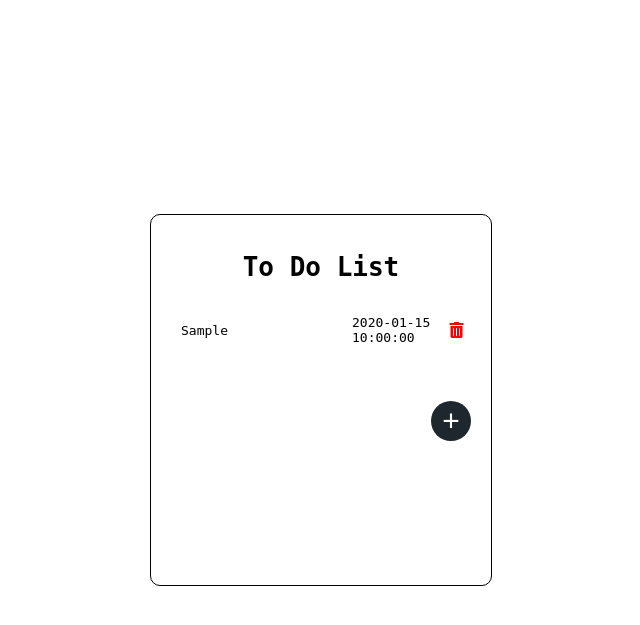
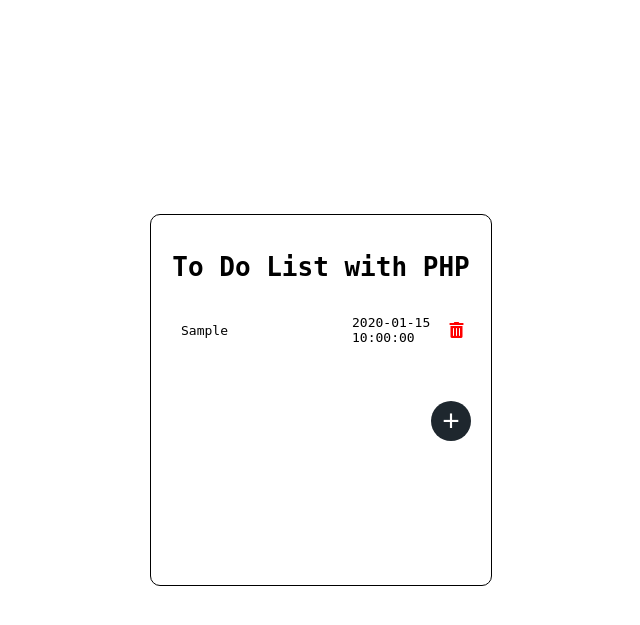
Before and after one commit to bukanprogrammer/to_do_list, a PHP site: page / in a window 1280 px wide. Shown: the top 625 px of the page, without its empty margins (319-959 px from the left). Run offline with PHP 8.4, Linux system fonts and the light colour scheme; tables that the repository leaves empty or names only in its code hold one stand-in row (values such as "Sample post"); some libraries are stand-ins or nearby versions.

Commit message:
commit on 'to_do_LIST'

```diff
--- a/index.php
+++ b/index.php
@@ -132,7 +132,7 @@
 
 		<div class="to-do-list">
 
-			<h1>To Do List</h1>
+			<h1>To Do List with PHP</h1>
 
 			<form action="index.php" method="_POST">
 
```
